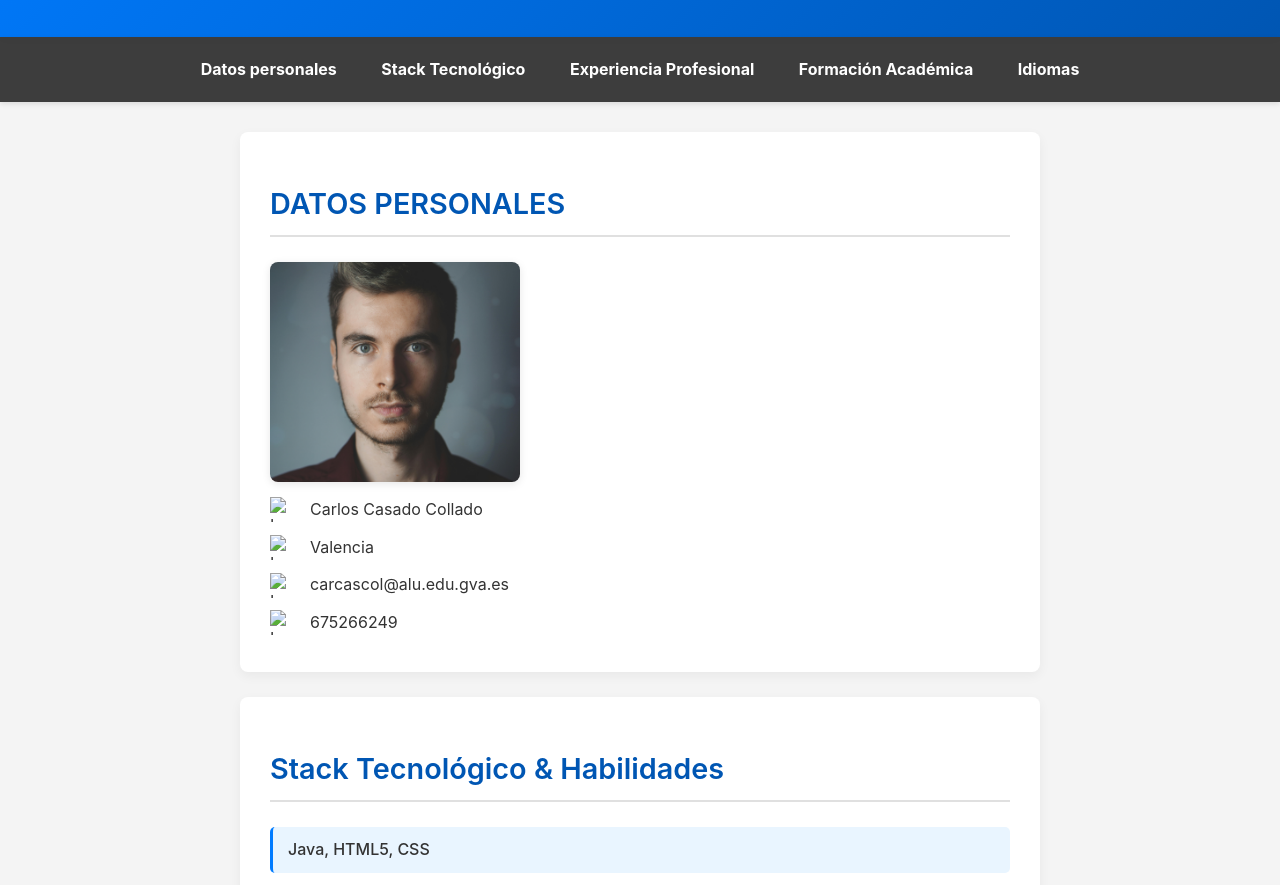
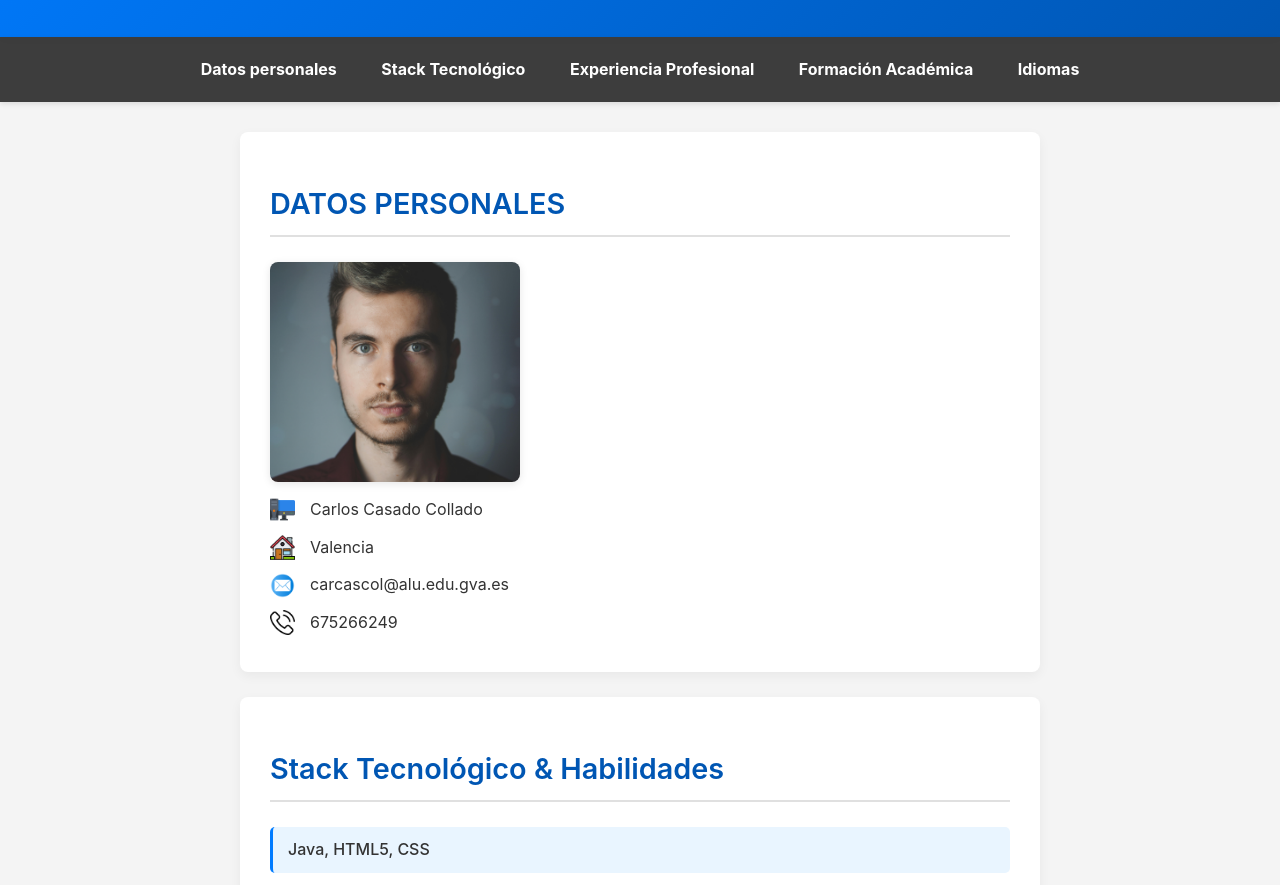
Before and after one commit to CarlosCasadoCollado/CarlosCasado-Portfolio, a plain HTML site: page index.html in a window 1280 px wide. Shown: the part 181-1066 px from the top of the page. Drawn offline with Linux system fonts and the light colour scheme; the site is published under a folder, as on GitHub Pages, so addresses that start at the root find nothing.

Commit message:
Update index.html
Cambio rutas imagenes

```diff
--- a/index.html
+++ b/index.html
@@ -34,19 +34,19 @@
 
                 <div class="lista-datos">
                     <div class="fila-dato">
-                        <img src="/imagenes/perfil.png" alt="Icono Casa" class="icono">
+                        <img src="imagenes/perfil.png" alt="Icono Casa" class="icono">
                         <span>Carlos Casado Collado</span>
                     </div>
                     <div class="fila-dato">
-                        <img src="/imagenes/casa.png" alt="Icono Casa" class="icono">
+                        <img src="imagenes/casa.png" alt="Icono Casa" class="icono">
                         <span>Valencia</span>
                     </div>
                     <div class="fila-dato">
-                        <img src="/imagenes/correo.png" alt="Icono Correo" class="icono">
+                        <img src="imagenes/correo.png" alt="Icono Correo" class="icono">
                         <span>carcascol@alu.edu.gva.es</span>
                     </div>
                     <div class="fila-dato">
-                        <img src="/imagenes/telefono.png" alt="Icono Telefono" class="icono">
+                        <img src="imagenes/telefono.png" alt="Icono Telefono" class="icono">
                         <span>675266249</span>
                     </div>
                 </div>
```
